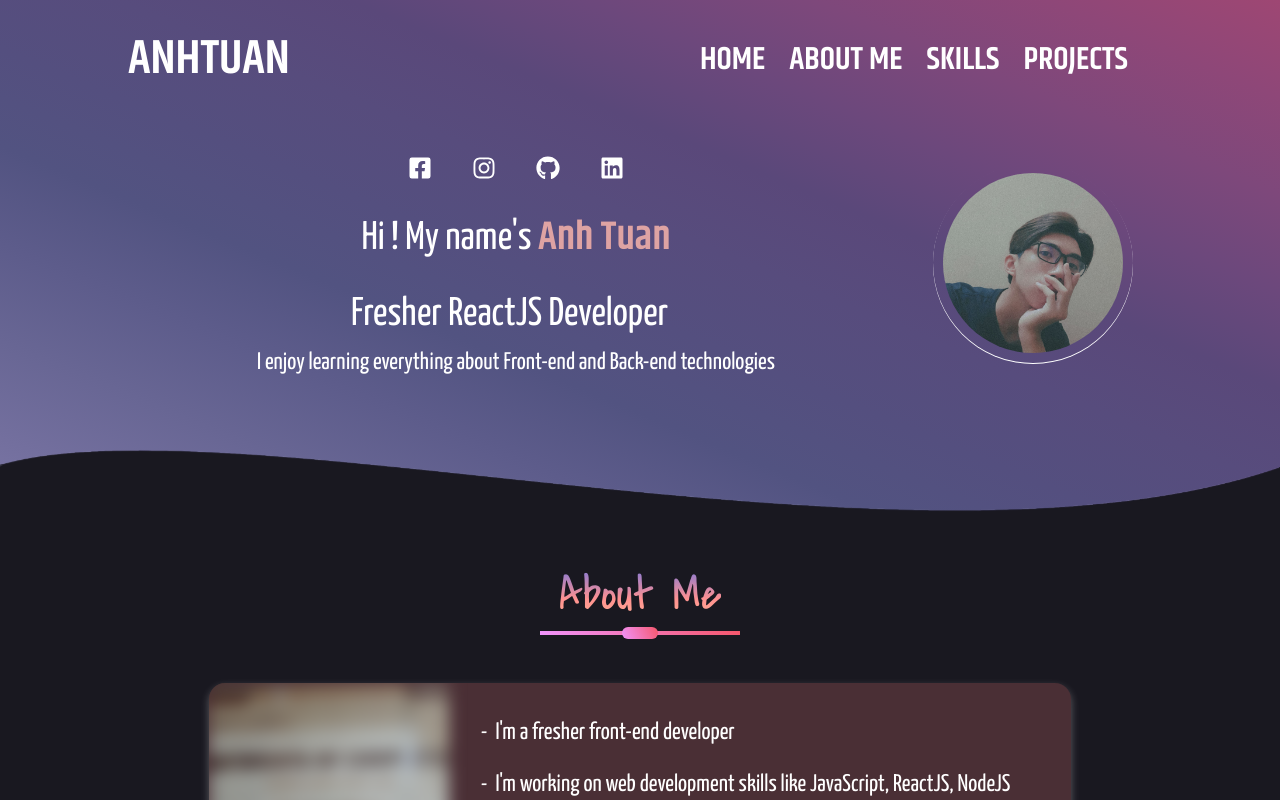
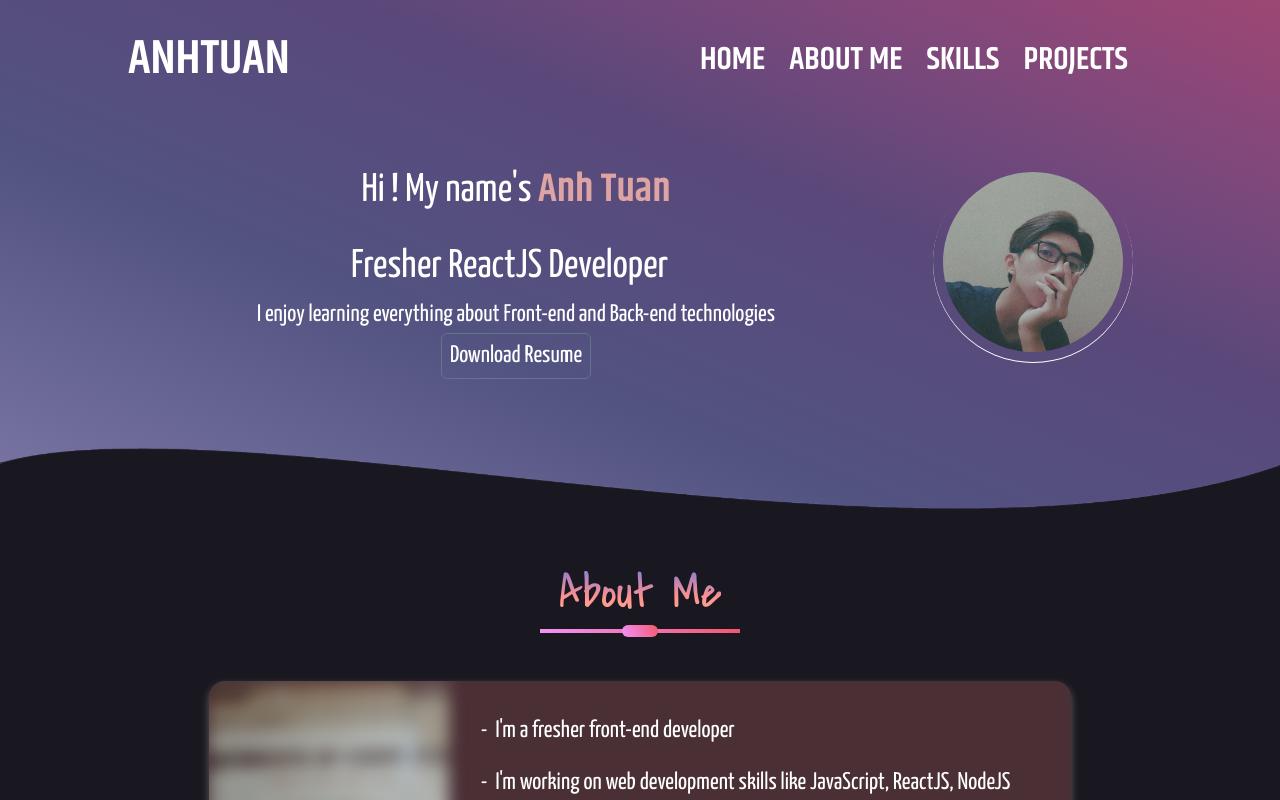
Before and after one commit to iamtuannn/tuanha-dot-dev, a React (Create React App) app: page / in a window 1280 px wide. Shown: the top 800 px of the page. Built offline with nearby package versions, Linux system fonts and the light colour scheme.

Commit message:
Remove SocialMedia

```diff
--- a/src/sections/Introduction.js
+++ b/src/sections/Introduction.js
@@ -1,29 +1,33 @@
-import React from "react";
+import React, { useMemo } from "react";
 import Typical from "react-typical";
 import tuanha from "../assets/tuanha.jpg";
 import wave from "../assets/footer.png";
-import SocialMedia from "../components/SocialMedia";
 import ScrollUp from "../components/ScrollUp";
-import { useInView } from "react-intersection-observer";
 import Navbar from "../components/Navbar";
 import { useWasViewed } from "../hooks/useWasViewed";
+import Button from "../components/Button";
 
 export default function Introduction(props) {
-  const { ref, inView } = useInView();
   const { setRef, wasViewed } = useWasViewed();
   const animation = wasViewed ? "animate-slide-in-bottom" : "null";
 
+  const { setRef: refIntro, isInView: introInView } = useWasViewed();
+
   return (
     <div className=" bg-home">
-      <Navbar />
+      {useMemo(
+        () => (
+          <Navbar />
+        ),
+        []
+      )}
       <div
         className=" p-auto flex flex-col justify-center items-center"
-        ref={ref}
+        ref={refIntro}
         id={props.id || ""}
       >
         <div className=" flex flex-col-reverse lg:grid lg:gap-12 lg:grid-cols-[1fr_200px] 2xl:gap-20 2xl:grid-cols-[1fr_300px] max-w-[1024px] w-[80%] items-center">
           <div className=" text-center">
-            <SocialMedia />
             <div ref={setRef} className={animation}>
               <h3 className=" my-4 text-xl lg:text-2xl 2xl:text-3xl">
                 Hi ! My name's{" "}
@@ -47,6 +51,13 @@
                 I enjoy learning everything about Front-end and Back-end
                 technologies
               </p>
+              <a
+                className="m-2"
+                href="/public/HoangAnhTuan_Fresher_ReactJS.pdf"
+                download="HoangAnhTuan_Fresher_ReactJS.pdf"
+              >
+                <Button content="Download Resume" />
+              </a>
             </div>
           </div>
           <div className=" rounded-full shadow-avatar flex-center h-[200px] w-[200px] 2xl:w-[300px] 2xl:h-[300px] mb-4 lg:mb-0">
@@ -59,7 +70,7 @@
         </div>
       </div>
       <img src={wave} alt="wave" className=" h-[130px] w-screen align-middle" />
-      <ScrollUp visible={!inView} />
+      <ScrollUp visible={!introInView} />
     </div>
   );
 }
```
